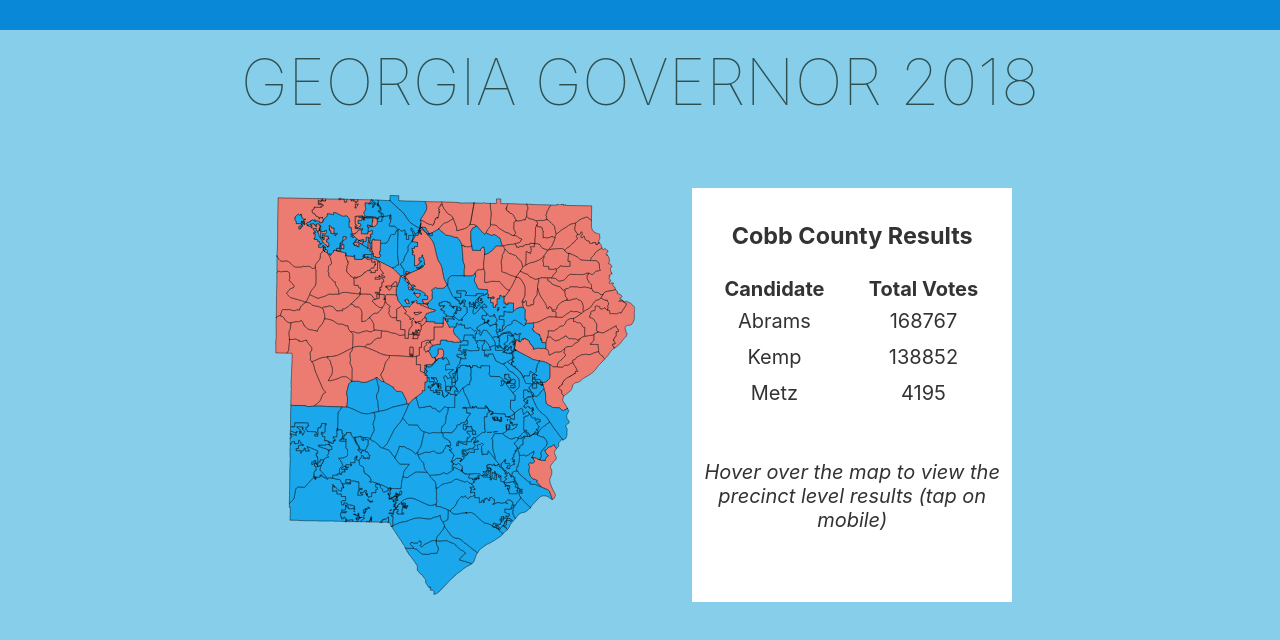
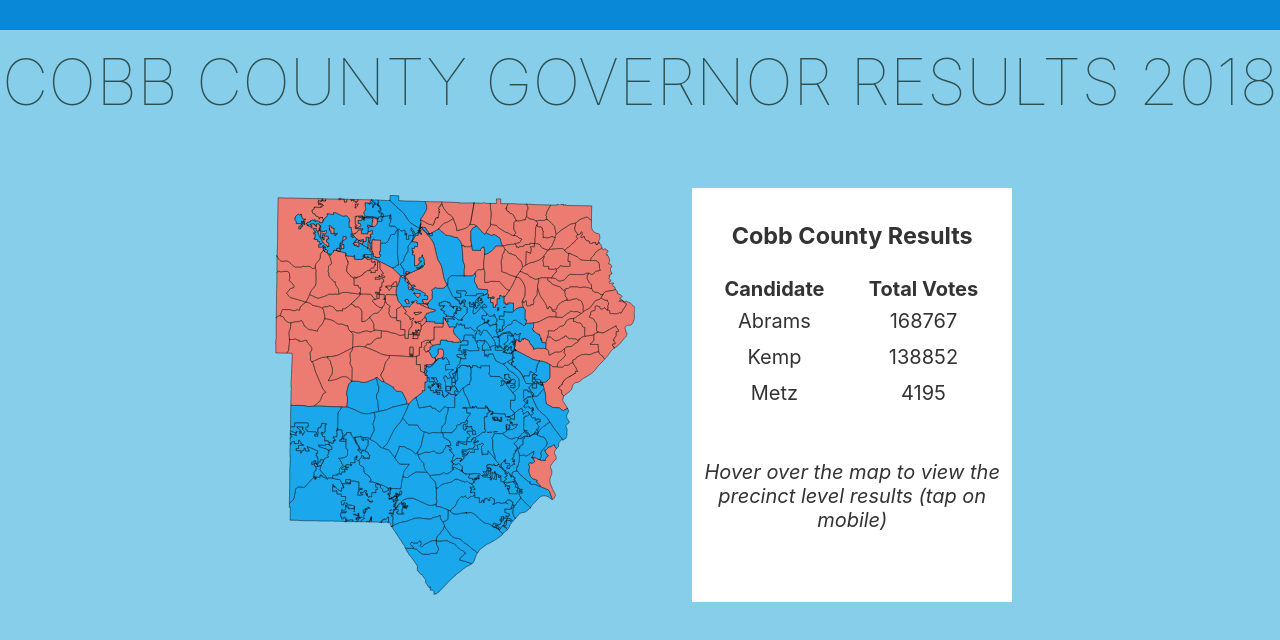
Before and after one commit to jimmydaleucf/CobbElectionProject, a Svelte app: page / in a window 1280 px wide. Shown: the top 640 px of the page. Built offline with nearby package versions, Linux system fonts and the light colour scheme.

Commit message:
page title change

```diff
--- a/src/App.svelte
+++ b/src/App.svelte
@@ -6,7 +6,7 @@
 
 <main>
   <Navigation />
-  <h1>Georgia Governor 2018</h1>
+  <h1>Cobb County Governor Results 2018</h1>
   <div class="container-app">
     <CountyPrecinct county="Cobb" />
 
```
